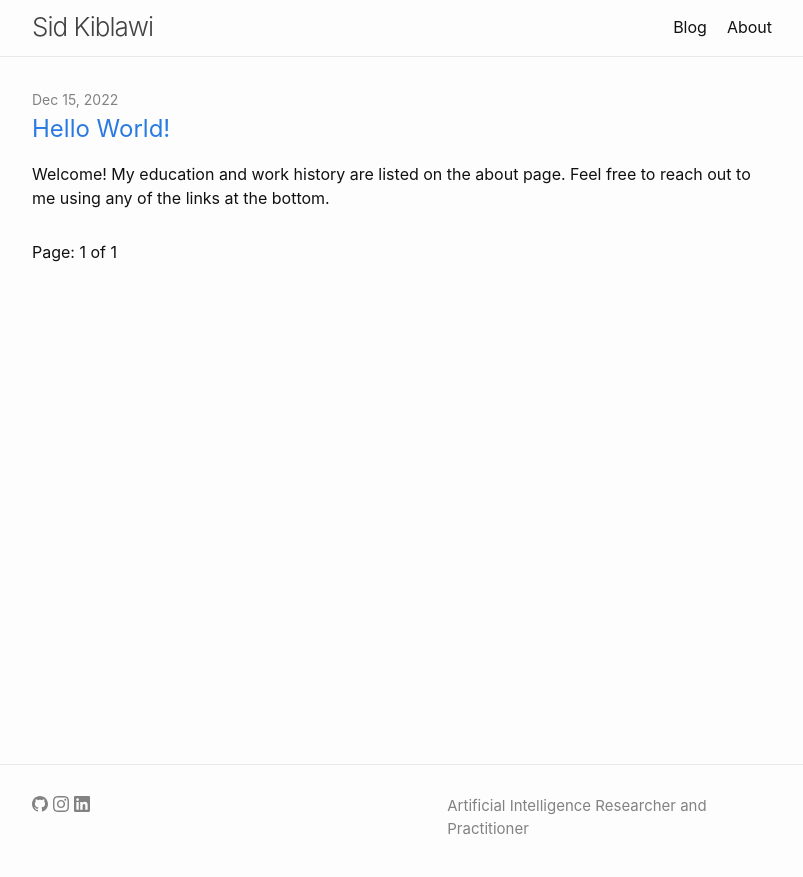
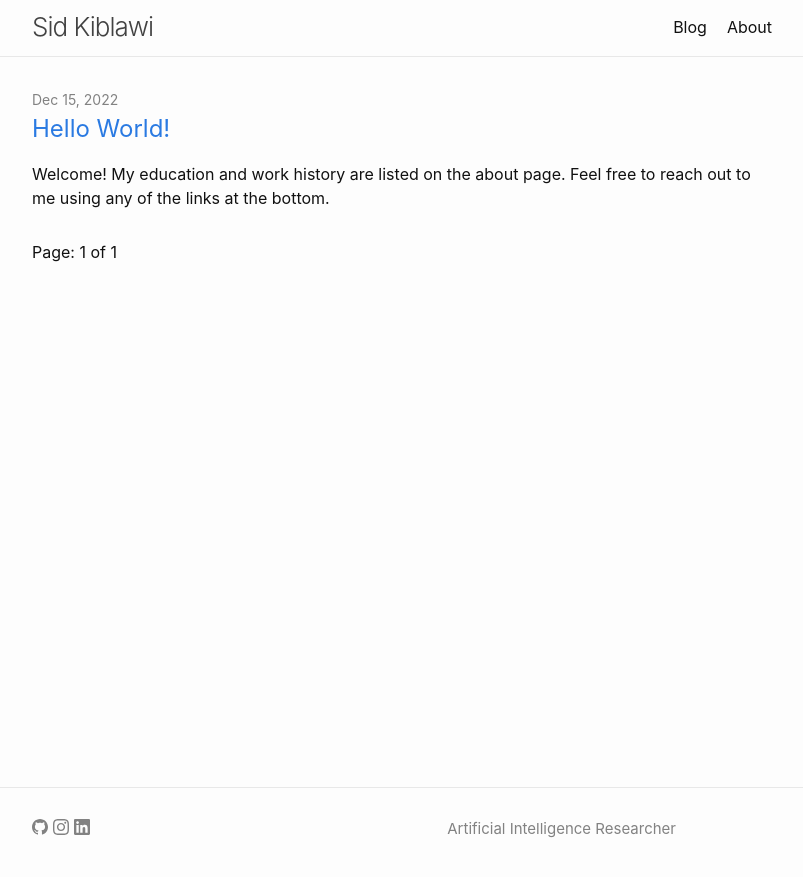
Before and after one commit to sidkiblawi/sidkiblawi.github.io, a Jekyll site: the page built from index.html, in a window 1280 px wide. Shown: the top 877 px of the page, without its empty margins (238-1041 px from the left). Built offline with Jekyll 4.4.1, drawn with Linux system fonts in a browser that asks for light colours; the list of posts is cut into pages by our own code.

Commit message:
Update description in _config.yml
Removed 'and Practitioner' from the description.

```diff
--- a/_config.yml
+++ b/_config.yml
@@ -21,7 +21,7 @@
 title: Sid Kiblawi
 # email_safe: sidkiblawi(at)gmail(dot)com
 description: >- # this means to ignore newlines until "baseurl:"
-    Artificial Intelligence Researcher and Practitioner
+    Artificial Intelligence Researcher
 baseurl: "" # the subpath of your site, e.g. /blog
 url: http://sidkiblawi.github.io # the base hostname & protocol for your site, e.g. http://example.com
 timezone: America/Los_Angeles
```
